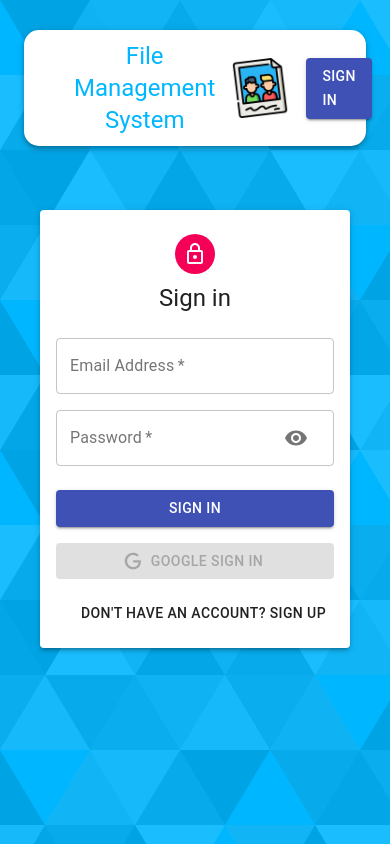
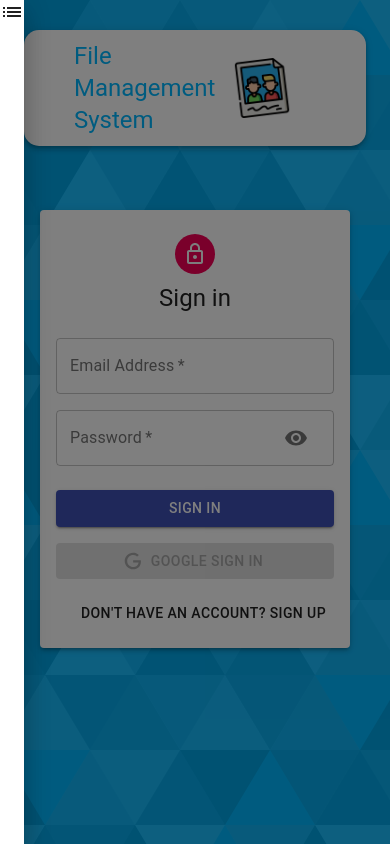
Before and after one commit to otienodominic/file-manager, a React (Create React App) app: page /auth in a window 390 px wide. Built offline with nearby package versions, Linux system fonts and the light colour scheme.

Commit message:
added search options

```diff
--- a/public/index.html
+++ b/public/index.html
@@ -24,7 +24,7 @@
       work correctly both with client-side routing and a non-root public URL.
       Learn how to configure a non-root public URL by running `npm run build`.
     -->
-    <title>React App</title>
+    <title>File Manager</title>
   </head>
   <body>
     <noscript>You need to enable JavaScript to run this app.</noscript>
--- /dev/null
+++ b/src/components/Navbar/CardDrawer.js
@@ -0,0 +1,73 @@
+import React, {useState, useEffect} from 'react'
+import { AppBar, Typography, Toolbar, Avatar, Button, useMediaQuery, useTheme,Drawer, ListItem, ListItemIcon, ListItemText, IconButton, Menu } from '@material-ui/core';
+import { Link, useHistory, useLocation } from 'react-router-dom';
+import { useDispatch } from 'react-redux';
+import decode from 'jwt-decode';
+
+
+import memories from '../../images/memories.png';
+import * as actionType from '../../constants/actionTypes';
+import { List } from '@material-ui/icons';
+
+function CardDrawer(props) {
+  const [user, setUser] = useState(JSON.parse(localStorage.getItem('profile')));
+  const dispatch = useDispatch();
+  const location = useLocation();
+  const history = useHistory();
+  const [openDrawer, setOpenDrawer] = useState(true)
+//   const classes = useStyles();
+
+
+
+  const logout = () => {
+    dispatch({ type: actionType.LOGOUT });
+
+    history.push('/auth');
+
+    setUser(null);
+  };
+
+  useEffect(() => {
+    const token = user?.token;
+
+    if (token) {
+      const decodedToken = decode(token);
+
+      if (decodedToken.exp * 1000 < new Date().getTime()) logout();
+    }
+
+    setUser(JSON.parse(localStorage.getItem('profile')));
+  }, [location]);
+    return (
+        <>
+        <Drawer
+            anchor='left'
+            onClose={()=>setOpenDrawer(false)}
+            open={openDrawer}
+        >
+            <List>
+            {user ? (
+
+                <ListItem>
+                    <ListItemIcon onClick >
+                    <Button onClick={logout} >Logout</Button>
+                    </ListItemIcon>
+                </ListItem>
+            ):
+            <ListItem>
+                    <ListItemIcon>
+                        <ListItemText>Sign In</ListItemText>
+                    </ListItemIcon>
+                </ListItem>
+
+            }
+            </List>
+        </Drawer>
+        <IconButton>
+            <Menu />
+        </IconButton>
+        </>
+    )
+}
+
+export default CardDrawer
--- a/src/components/Navbar/Navbar.js
+++ b/src/components/Navbar/Navbar.js
@@ -1,19 +1,23 @@
 import React, { useState, useEffect } from 'react';
-import { AppBar, Typography, Toolbar, Avatar, Button } from '@material-ui/core';
+import { AppBar, Typography, Toolbar, Avatar, Button, useMediaQuery, useTheme } from '@material-ui/core';
 import { Link, useHistory, useLocation } from 'react-router-dom';
 import { useDispatch } from 'react-redux';
 import decode from 'jwt-decode';
+import CardDrawer from './CardDrawer'
 
 import memories from '../../images/memories.png';
 import * as actionType from '../../constants/actionTypes';
 import useStyles from './styles';
 
-const Navbar = () => {
+const Navbar = (props) => {
+const {window} =props
   const [user, setUser] = useState(JSON.parse(localStorage.getItem('profile')));
   const dispatch = useDispatch();
   const location = useLocation();
   const history = useHistory();
   const classes = useStyles();
+
+
 
   const logout = () => {
     dispatch({ type: actionType.LOGOUT });
@@ -35,13 +39,19 @@ const Navbar = () => {
     setUser(JSON.parse(localStorage.getItem('profile')));
   }, [location]);
 
+  const theme = useTheme()
+  const isMatch = useMediaQuery(theme.breakpoints.down('sm'))
+
   return (
     <AppBar className={classes.appBar} position="static" color="inherit">
       <div className={classes.brandContainer}>
-        <Typography component={Link} to="/" className={classes.heading} variant="h5" align="center">File Management System</Typography>
+        <Typography component={Link} to="/" className={classes.heading} variant="h5" align="left">File Management System</Typography>
         <img className={classes.image} src={memories} alt="icon" height="60" />
       </div>
-      <Toolbar className={classes.toolbar}>
+      {
+        isMatch ? <CardDrawer /> : (
+          <>
+            <Toolbar className={classes.toolbar}>
         {user?.result ? (
           <div className={classes.profile}>
             <Avatar className={classes.purple} alt={user?.result.name} src={user?.result.imageUrl}>{user?.result.name.charAt(0)}</Avatar>
@@ -52,6 +62,10 @@ const Navbar = () => {
           <Button component={Link} to="/auth" variant="contained" color="primary">Sign In</Button>
         )}
       </Toolbar>
+          </>
+        )
+      }
+
     </AppBar>
   );
 };
--- a/src/components/Posts/Posts.js
+++ b/src/components/Posts/Posts.js
@@ -20,6 +20,7 @@ import FormControlLabel from '@material-ui/core/FormControlLabel';
 import Switch from '@material-ui/core/Switch';
 import DeleteIcon from '@material-ui/icons/Delete';
 import FilterListIcon from '@material-ui/icons/FilterList';
+import EditIcon from '@material-ui/icons/Edit';
 // import SearchBar from 'material-ui-search-bar';
 import { Grid, CircularProgress, Button } from '@material-ui/core';
 import { useSelector, useDispatch } from 'react-redux';
@@ -165,9 +166,18 @@ const EnhancedTableToolbar = (props) => {
       {numSelected > 0 ? (
         <Tooltip title="Delete">
           {(user?.result?.googleId === post?.creator || user?.result?._id === post?.creator) && (
-          <Button size="small" color="secondary" onClick={() => dispatch(deletePost(post._id))}>
-            <DeleteIcon fontSize="small" /> Delete
-          </Button>
+            <>
+            <Grid>
+              <Button size="small" color="secondary"  onClick={() => dispatch(deletePost(post._id))}>
+                <DeleteIcon fontSize="small" /> Delete
+              </Button>
+            </Grid>
+            <Grid>
+              <Button  style={{ color: 'white' }} size="small">
+                <EditIcon fontSize="small" /> Edit
+              </Button>
+            </Grid>
+          </>
           )}
         </Tooltip>
       ) : (
@@ -211,7 +221,7 @@ const useStyles = makeStyles((theme) => ({
 
 
 
-export default function Posts() {
+export default function Posts({ setCurrentId }) {
   const posts = useSelector((state) => state.posts);
   const [data, setData] = useState(posts)
   const classes = useStyles();
@@ -273,7 +283,7 @@ export default function Posts() {
 
   const requestSearchVal = (searchVal) => {
     const filteredRows = posts.filter((row => {
-      return row.patientNumber.toString().toLowerCase().includes(searchVal.toLowerCase())
+      return row.patientNumber.toString().toLowerCase().includes(searchVal.toLowerCase()) || row.patientName.toString().toLowerCase().includes(searchVal.toLowerCase())
     }))
     setData(filteredRows)
   }
@@ -294,7 +304,7 @@ export default function Posts() {
             <EnhancedTableToolbar numSelected={selected.length} />
             <TableContainer>
               <SearchBar
-                placeholder='Search Patient Number'
+                placeholder='Search Patient Number or Name'
                 value={searched}
                 onChange={(searchVal => requestSearchVal(searchVal))}
                 onCancelSearch={()=> cancelSearch()}
@@ -334,8 +344,9 @@ export default function Posts() {
                         >
                           <TableCell padding="checkbox">
                             <Checkbox
-                              checked={isItemSelected}
+                              checked={isItemSelected }
                               inputProps={{ 'aria-labelledby': labelId }}
+                              // onChange={setCurrentId(post._id)}
                             />
                           </TableCell>
                           <TableCell component="th" id={labelId} scope="row" padding="none">
```
Also changed, not shown: 1 other file (tests, documents, lock files or other folders).
